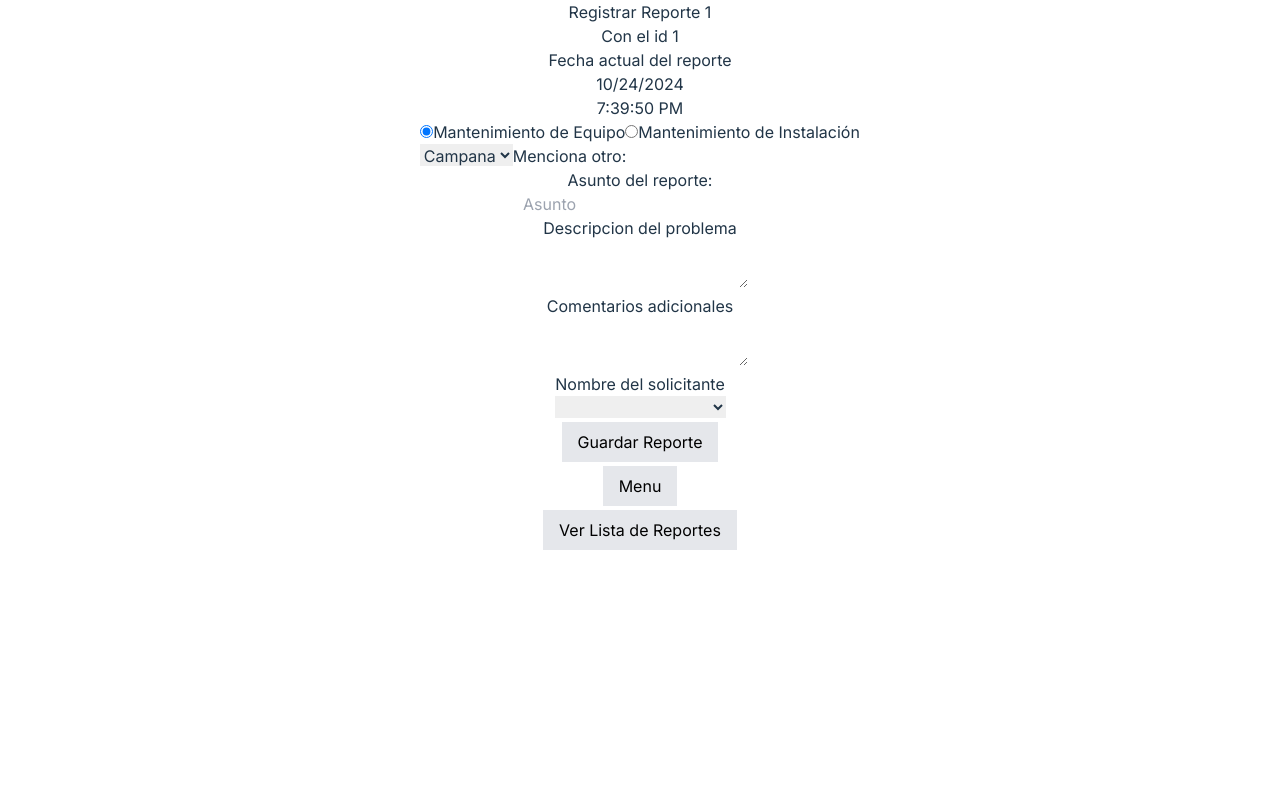
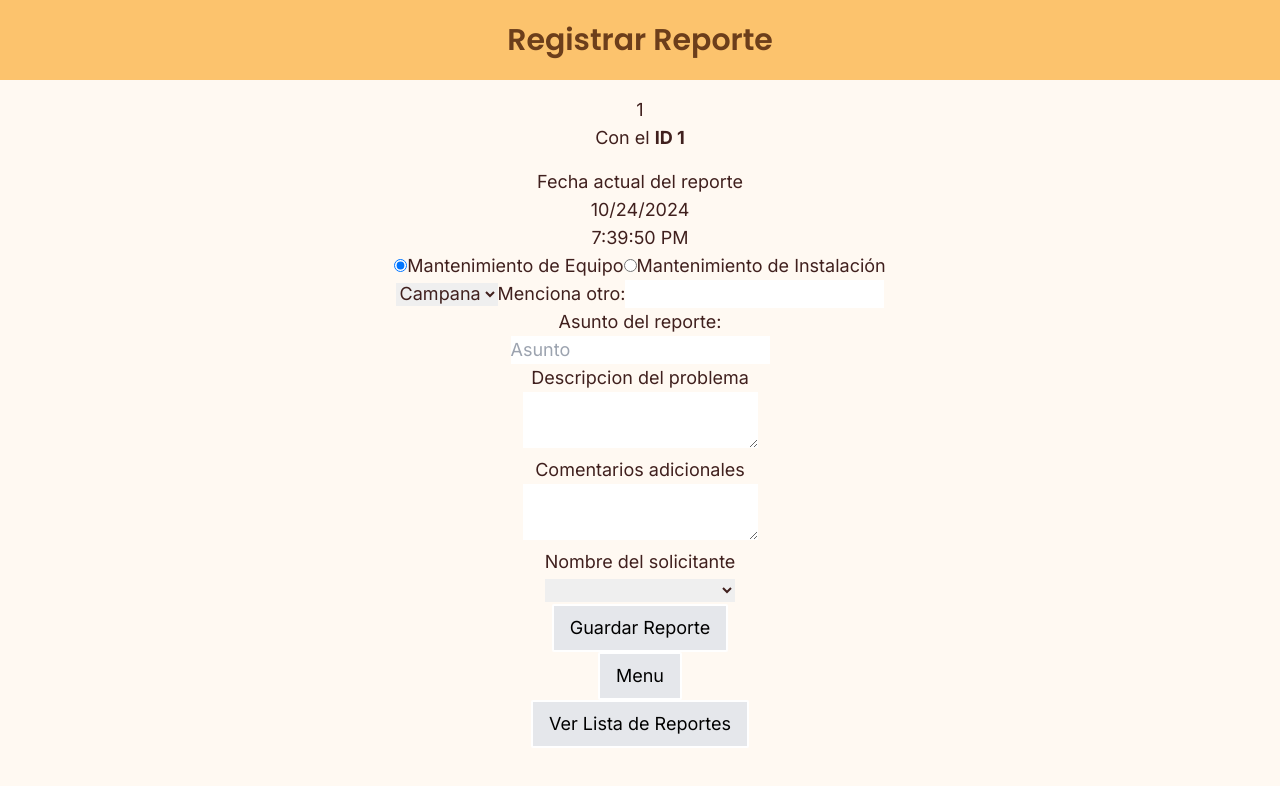
Before and after one commit to CSIPro/labguard, a React (Vite) app: page /Reporte/1/1 in a window 1280 px wide. Shown: the top 786 px of the page. Built offline with nearby package versions, Linux system fonts and the light colour scheme.

Commit message:
diseno reporte

```diff
--- a/src/Pages/Reporte.tsx
+++ b/src/Pages/Reporte.tsx
@@ -2,6 +2,8 @@ import { useEffect, useState } from "react";
 import { useForm } from "react-hook-form";
 import { Link } from "react-router-dom";
 import Reloj from "../components/Reloj/Reloj";
+
+
 const opciones = [
   { label: "Mantenimiento de Equipo", value: "MantEquipo" },
   { label: "Mantenimiento de Instalación", value: "MantInstalacion" },
@@ -36,8 +38,10 @@ export default function Reporte() {
   }, [setValue, primaryOption]);
 
   return (
-    <main>
+    <main className="min-h-screen bg-backgroundColor flex flex-col items-center">
+      <header className="bg-colorNavHeaderPag w-full h-20 p-4 flex items-center">
       <h1>Registrar Reporte</h1>
+      </header>
       <h4>Fecha actual del reporte</h4>
       <Reloj></Reloj>
       <div>
--- a/src/Pages/Reporte/ListadoReportes.tsx
+++ b/src/Pages/Reporte/ListadoReportes.tsx
@@ -74,7 +74,7 @@ const ListaReporte: React.FC = () => {
   return (
     <main className="min-h-screen bg-backgroundColor flex flex-col items-center">
       <header className="bg-colorNavHeaderPag w-full h-20 p-4 flex items-center">
-        {/* Botón de regresar */}
+        {/* Botón de regresar
         <button
           className="mr-2 p-0 bg-transparent border-none"
           aria-label="Regresar"
@@ -93,7 +93,7 @@ const ListaReporte: React.FC = () => {
               d="M15 12H3m0 0l6-6m-6 6l6 6"
             />
           </svg>
-        </button>
+        </button> */}
         {/* Título */}
         <h1 className="text-3xl font-extrabold text-center flex-grow text-colorArrowBack font-poppins">
           Lista de Reportes
--- a/src/Pages/Reporte/Reporte.tsx
+++ b/src/Pages/Reporte/Reporte.tsx
@@ -84,11 +84,14 @@ export default function Reporte() {
   }, 4000);
   return (
 
-    <main>
-      <h1>Registrar Reporte {Nombre} </h1>
-      <h1>Con el id {Id}</h1>
-      <h4>Fecha actual del reporte</h4>
-      <div>
+    <main className="min-h-screen bg-backgroundColor flex flex-col items-center">
+      <header className="bg-colorNavHeaderPag w-full h-20 p-4 flex items-center justify-center mb-4">
+      <h1 className="text-3xl font-extrabold text-center flex-grow text-colorArrowBack font-poppins">Registrar Reporte</h1>
+      </header>
+      <h1 className="text-lg font-inter text-textoLabs">{Nombre}</h1>
+      <h1 className="text-lg font-inter text-textoLabs mb-4">Con el <span className="font-bold">ID </span><span className="font-bold">{Id}</span></h1>
+      <h4 className="text-lg font-inter text-textoLabs">Fecha actual del reporte</h4>
+      <div className="text-lg font-inter text-textoLabs">
       <Clock />
         <form onSubmit={handleSubmit(onSubmit)}>
           <div>
@@ -101,6 +104,7 @@ export default function Reporte() {
                   {...register("primaryOption")}
                 />
                 {opcion.label}
+
               </label>
             ))}
           </div>
```
